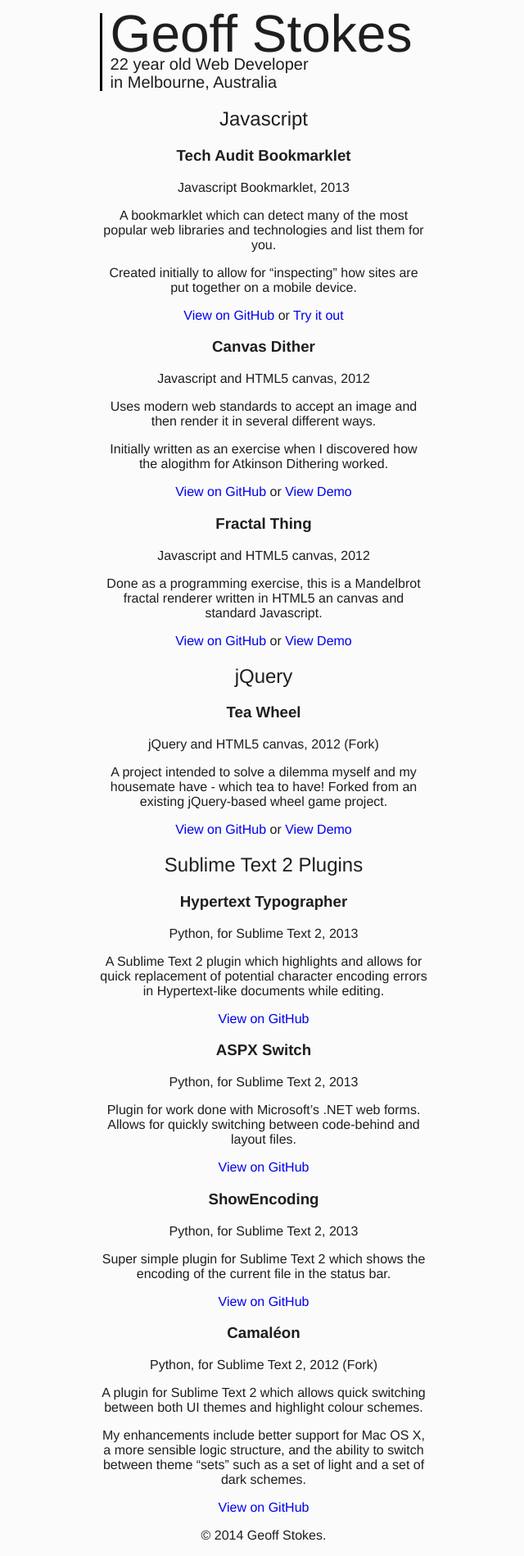
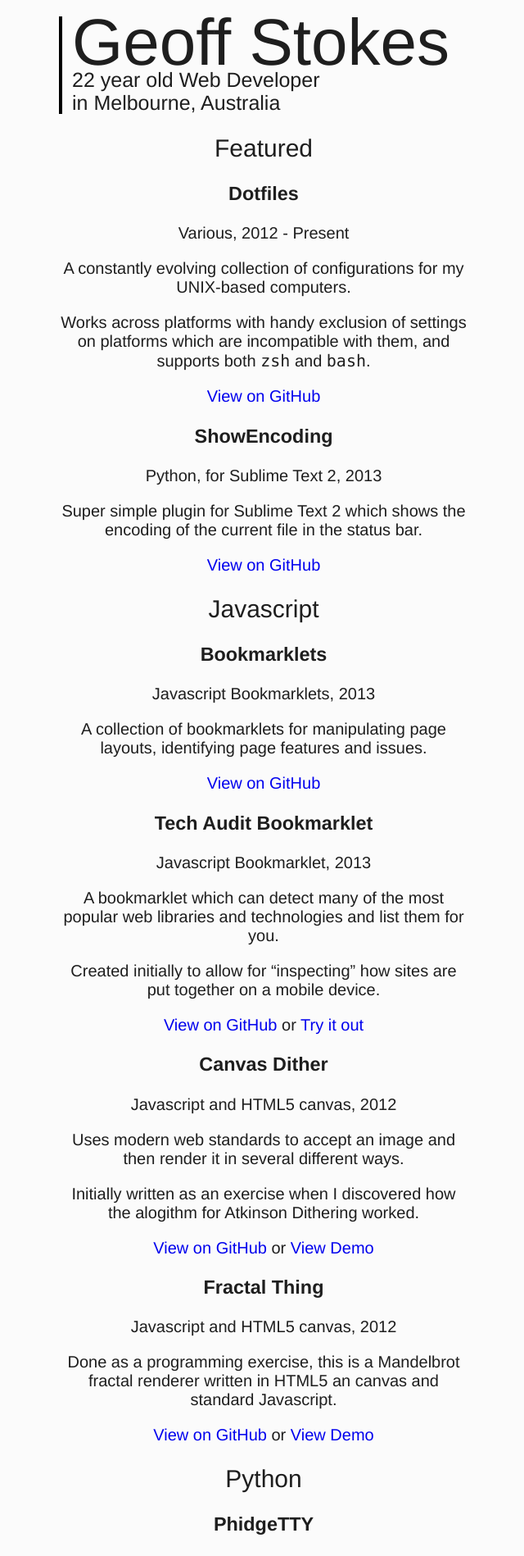
Before and after one commit to ticky/jessicastokes.net, a Jekyll site: the page built from examples.md, in a window 1280 px wide. Shown: the top 1898 px of the page at 82% size, without its empty margins (318-958 px from the left). Built offline with Jekyll 4.4.1, drawn with Linux system fonts in a browser that asks for light colours; some of the changed text lies outside the part shown.

Commit message:
More responsive layout, better mobile view
- now scales font size up and down depending on viewport (hello real responsiveness)
- ups font weights and sizes slightly on small devices (looked a bit funky)
- remove the attempts to make header sticky (this is unnecessary and didn't actually work)
- move apple-touch-icon meta tags to their own include file
- move copyright paragraph to its own include file, and add it to redirect page
- sync redirect page with main page layout and style
- improve readme
- add dotfiles, bookmarklets, phidgetty, Chrome Installer and WebKit Updater to examples page

```diff
--- /dev/null
+++ b/_includes/copyright.html
@@ -0,0 +1 @@
+<p class="copyright">&copy; <span title="Site last generated {{ site.time | date_to_string }}. Powered by Jekyll.">{{ site.time | date: "%Y" }}</span> {{ site.name }}.</p>
--- /dev/null
+++ b/_includes/touch-icons.html
@@ -0,0 +1,4 @@
+<link rel="apple-touch-icon-precomposed" href="/img/apple-touch-icon-precomposed-57x57.png" />
+<link rel="apple-touch-icon-precomposed" href="/img/apple-touch-icon-precomposed-72x72.png" sizes="72x72" />
+<link rel="apple-touch-icon-precomposed" href="/img/apple-touch-icon-precomposed-114x114.png" sizes="114x114" />
+<link rel="apple-touch-icon-precomposed" href="/img/apple-touch-icon-precomposed-144x144.png" sizes="144x144" />
--- a/_layouts/default.html
+++ b/_layouts/default.html
@@ -3,12 +3,9 @@
   <head>
     <meta charset="utf-8" />
     <title>{{ site.name }}{% if page.title %} &mdash; {{ page.title }}{% endif %}</title>
-    <meta name="viewport" content="width=device-width,initial-scale=1.0">
-    <link rel="apple-touch-icon-precomposed" href="/img/apple-touch-icon-precomposed-57x57.png" />
-    <link rel="apple-touch-icon-precomposed" href="/img/apple-touch-icon-precomposed-72x72.png"sizes="72x72" />
-    <link rel="apple-touch-icon-precomposed" href="/img/apple-touch-icon-precomposed-114x114.png" sizes="114x114" />
-    <link rel="apple-touch-icon-precomposed" href="/img/apple-touch-icon-precomposed-144x144.png" sizes="144x144" />
-    <link rel="stylesheet" href="/css/style.css">
+    <meta name="viewport" content="width=device-width,initial-scale=1.0" />
+    {% include touch-icons.html %}
+    <link rel="stylesheet" href="/css/style.css" />
     <link rel="author" href="/humans.txt" />
   </head>
   <body>
@@ -21,7 +18,7 @@
 
       {{ content }}
 
-      <p class="copyright">&copy; <span title="Site last generated {{ site.time | date_to_string }}. Powered by Jekyll.">{{ site.time | date: "%Y" }}</span> {{ site.name }}.</p>
+      {% include copyright.html %}
     </div>
     {% include google-analytics.html %}
   </body>
--- a/css/style.css
+++ b/css/style.css
@@ -4,6 +4,7 @@
     margin: 0;
     color: #1e1e1e;
     background-color: #fbfbfb;
+    font-size: 12px;
     display: -webkit-flex;
     display: -moz-flex;
     display: flex;
@@ -13,6 +14,21 @@
     -webkit-justify-content: center;
     -moz-justify-content: center;
     justify-content: center;
+}
+@media (min-width: 480px) {
+    body {
+        font-size: 16px;
+    }
+}
+@media (min-width: 768px) {
+    body {
+        font-size: 18px;
+    }
+}
+@media (min-width: 960px) and (min-height: 768px) {
+    body {
+        font-size: 20px;
+    }
 }
 a:link, a:visited {
     text-decoration: none;
@@ -24,34 +40,58 @@
 h1 a:link, h1 a:visited {
     color: inherit;
 }
+code, pre {
+    font-family: Menlo, Monaco, Consolas, "Courier New", monospace;
+}
 /* Normal Font Weight */
 body, header h1, header p {
-    font-weight: 100;
+    font-weight: 200;
+}
+@media (min-width: 480px) {
+    body, header h1, header p {
+        font-weight: 100;
+    }
 }
 /* Medium Font Weight */
 .scaffolding h2, .scaffolding p {
-    font-weight: 200;
+    font-weight: 400;
+}
+@media (min-width: 480px) {
+    .scaffolding h2, .scaffolding p {
+        font-weight: 200;
+    }
 }
 /* Bold Font Weight */
 strong, header h1 strong, header p strong {
-    font-weight: 400;
+    font-weight: 500;
+}
+p strong {
+    font-weight: 600;
+}
+@media (min-width: 480px) {
+    strong, p strong, header h1 strong, header p strong {
+        font-weight: 400;
+    }
 }
 .scaffolding {
-    max-width: 400px;
+    max-width: 25em;
     text-align: center;
     margin: 1em 0.5em;
+}
+p {
+    font-size: 1.2em;
+}
+@media (min-width: 480px) {
+    p {
+        font-size: 1em;
+    }
 }
 header {
     border-left: 0.2em solid #000;
     padding-left: 0.6em;
     padding-right: 0.8em;
-    display: inline-block;
+    display: block;
     text-align: left;
-    position: -webkit-sticky;
-    position: -moz-sticky;
-    position: -ms-sticky;
-    position: -o-sticky;
-    top: 0;
 }
 header h1 {
     margin: 0;
--- a/examples.md
+++ b/examples.md
@@ -2,7 +2,35 @@
 layout: default
 title: Example Projects
 ---
+## Featured
+
+### Dotfiles
+
+Various, 2012 - Present
+
+A constantly evolving collection of configurations for my UNIX-based computers.
+
+Works across platforms with handy exclusion of settings on platforms which are incompatible with them, and supports both `zsh` and `bash`.
+
+[View on GitHub](https://github.com/geoffstokes/dotfiles)
+
+### ShowEncoding
+
+Python, for Sublime Text 2, 2013
+
+Super simple plugin for Sublime Text 2 which shows the encoding of the current file in the status bar.
+
+[View on GitHub](https://github.com/geoffstokes/ShowEncoding)
+
 ## Javascript
+
+### Bookmarklets
+
+Javascript Bookmarklets, 2013
+
+A collection of bookmarklets for manipulating page layouts, identifying page features and issues.
+
+[View on GitHub](https://github.com/geoffstokes/bookmarklets)
 
 ### Tech Audit Bookmarklet
 
@@ -32,15 +60,47 @@
 
 [View on GitHub](https://github.com/geoffstokes/fractal-thing) or [View Demo](http://geoffstokes.github.com/fractal-thing/)
 
-## jQuery
+## Python
 
-### Tea Wheel
+### PhidgeTTY
 
-jQuery and HTML5 canvas, 2012 (Fork)
+Python, 2013
 
-A project intended to solve a dilemma myself and my housemate have - which tea to have! Forked from an existing jQuery-based wheel game project.
+Utility for accessing information from Phidgets devices from the command line.
 
-[View on GitHub](https://github.com/geoffstokes/jquery-teawheel) or [View Demo](http://geoffstokes.github.com/jquery-teawheel/)
+Allows accessing digital and analogue sensors.
+
+[View on GitHub](https://github.com/geoffstokes/phidgetty)
+
+## Shell
+
+### Chrome Installer
+
+Shell and AppleScript, 2013
+
+Tool for keeping old versions of Chrome around; it downloads and sandboxes the latest Chrome build from any of the release channels.
+
+Automatic updates are prevented, and each version writes to its own Application Support directory.
+
+[View on GitHub](https://github.com/geoffstokes/chrome-installer)
+
+### WebKit Updater
+
+Shell, 2013
+
+Simple utility for keeping your copy of the WebKit nightly updated.
+
+[View on GitHub](https://github.com/geoffstokes/webkit-updater)
+
+### Chrome Installer
+
+Shell and AppleScript, 2013
+
+Tool for keeping old versions of Chrome around; it downloads and sandboxes the latest Chrome build from any of the release channels.
+
+Automatic updates are prevented, and each version writes to its own Application Support directory.
+
+[View on GitHub](https://github.com/geoffstokes/chrome-installer)
 
 ## Sublime Text 2 Plugins
 
@@ -60,14 +120,6 @@
 
 [View on GitHub](https://github.com/geoffstokes/HypertextTypographer)
 
-### ShowEncoding
-
-Python, for Sublime Text 2, 2013
-
-Super simple plugin for Sublime Text 2 which shows the encoding of the current file in the status bar.
-
-[View on GitHub](https://github.com/geoffstokes/ShowEncoding)
-
 ### Camaléon
 
 Python, for Sublime Text 2, 2012 (Fork)
@@ -77,3 +129,13 @@
 My enhancements include better support for Mac OS X, a more sensible logic structure, and the ability to switch between theme "sets" such as a set of light and a set of dark schemes.
 
 [View on GitHub](https://github.com/geoffstokes/Camaleon)
+
+## jQuery
+
+### Tea Wheel
+
+jQuery and HTML5 canvas, 2012 (Fork)
+
+A project intended to solve a dilemma myself and my housemate have - which tea to have! Forked from an existing jQuery-based wheel game project.
+
+[View on GitHub](https://github.com/geoffstokes/jquery-teawheel) or [View Demo](http://geoffstokes.github.com/jquery-teawheel/)
```
Also changed, not shown: _layouts/redirect.html (+7 -4 lines), readme.md.
